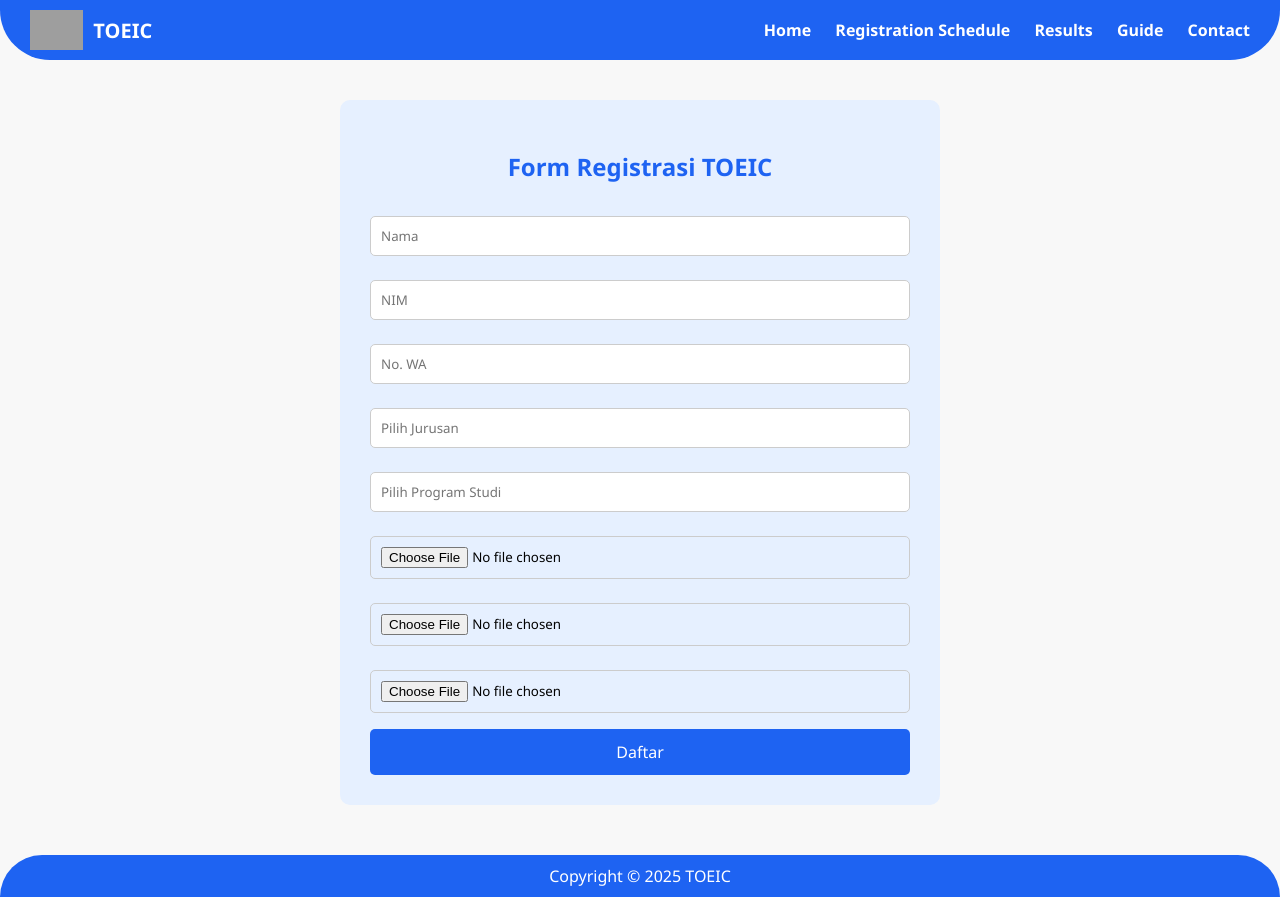
After one commit to jessicaamelia17/PBL-TOEIC, a Laravel app: template resources/views/registrasi/index.blade.php in a window 1280 px wide. The commit adds this page. Run offline with Laravel 10, Linux system fonts and the light colour scheme; the template is opened without the code that fills it, so the values that code supplies are empty; grey boxes are pictures that could not be loaded.

Commit message:
commit logo and regis

```diff
--- /dev/null
+++ b/resources/views/registrasi/index.blade.php
@@ -0,0 +1,106 @@
+<!DOCTYPE html>
+<html lang="id">
+<head>
+    <meta charset="UTF-8">
+    <meta name="viewport" content="width=device-width, initial-scale=1.0">
+    <title>Form Registrasi TOEIC</title>
+    <style>
+        * {
+            box-sizing: border-box;
+            font-family: 'Segoe UI', sans-serif;
+        }
+        body {
+            margin: 0;
+            background-color: #f8f8f8;
+        }
+        header {
+            background-color: #1e63f2;
+            display: flex;
+            justify-content: space-between;
+            align-items: center;
+            padding: 10px 30px;
+            border-radius: 0 0 50px 50px;
+        }
+        header img {
+            height: 40px;
+        }
+        header nav a {
+            color: white;
+            text-decoration: none;
+            margin-left: 20px;
+            font-weight: bold;
+        }
+        .container {
+            max-width: 600px;
+            margin: 40px auto;
+            padding: 30px;
+            background-color: #e6f0ff;
+            border-radius: 10px;
+        }
+        h2 {
+            text-align: center;
+            color: #1e63f2;
+            margin-bottom: 25px;
+        }
+        input[type="text"], input[type="file"] {
+            width: 100%;
+            padding: 10px;
+            margin: 8px 0 16px;
+            border: 1px solid #ccc;
+            border-radius: 5px;
+        }
+        button {
+            width: 100%;
+            padding: 12px;
+            background-color: #1e63f2;
+            color: white;
+            border: none;
+            border-radius: 5px;
+            font-size: 16px;
+            cursor: pointer;
+        }
+        footer {
+            background-color: #1e63f2;
+            text-align: center;
+            color: white;
+            padding: 10px;
+            border-radius: 50px 50px 0 0;
+            margin-top: 50px;
+        }
+    </style>
+</head>
+<body>
+    <header>
+        <div style="display: flex; align-items: center;">
+            <img src="https://upload.wikimedia.org/wikipedia/id/3/3a/Logo_Polinema.png" alt="TOEIC Logo">
+            <span style="color:white; font-size: 20px; margin-left: 10px; font-weight: bold;">TOEIC</span>
+        </div>
+        <nav>
+            <a href="#">Home</a>
+            <a href="#">Registration Schedule</a>
+            <a href="#">Results</a>
+            <a href="#">Guide</a>
+            <a href="#">Contact</a>
+        </nav>
+    </header>
+
+    <div class="container">
+        <h2>Form Registrasi TOEIC</h2>
+        <form>
+            <input type="text" placeholder="Nama" required>
+            <input type="text" placeholder="NIM" required>
+            <input type="text" placeholder="No. WA" required>
+            <input type="text" placeholder="Pilih Jurusan" required>
+            <input type="text" placeholder="Pilih Program Studi" required>
+            <input type="file" placeholder="Scan KTP" required>
+            <input type="file" placeholder="Scan KTM" required>
+            <input type="file" placeholder="Pas Foto" required>
+            <button type="submit">Daftar</button>
+        </form>
+    </div>
+
+    <footer>
+        Copyright © 2025 TOEIC
+    </footer>
+</body>
+</html>
--- a/resources/views/welcome.blade.php
+++ b/resources/views/welcome.blade.php
@@ -37,7 +37,7 @@
     <!-- Header Navigation -->
     <nav class="bg-blue-600 text-white py-4 px-6 flex justify-between items-center fixed w-[95%] shadow-lg z-10 rounded-full left-1/2 transform -translate-x-1/2 top-2">
         <div class="flex items-center bg-white px-4 py-2 rounded-full">
-            <img src="toeic.jpg" alt="TOEIC Logo" class="h-8 mr-3">
+            <img src="polinema.png" alt="TOEIC Logo" class="h-8 mr-3">
             <h1 class="text-2xl font-bold text-blue-600">TOEIC</h1>
         </div>
         <ul class="flex space-x-6">
```
Also changed, not shown: public/polinema.png (added).
